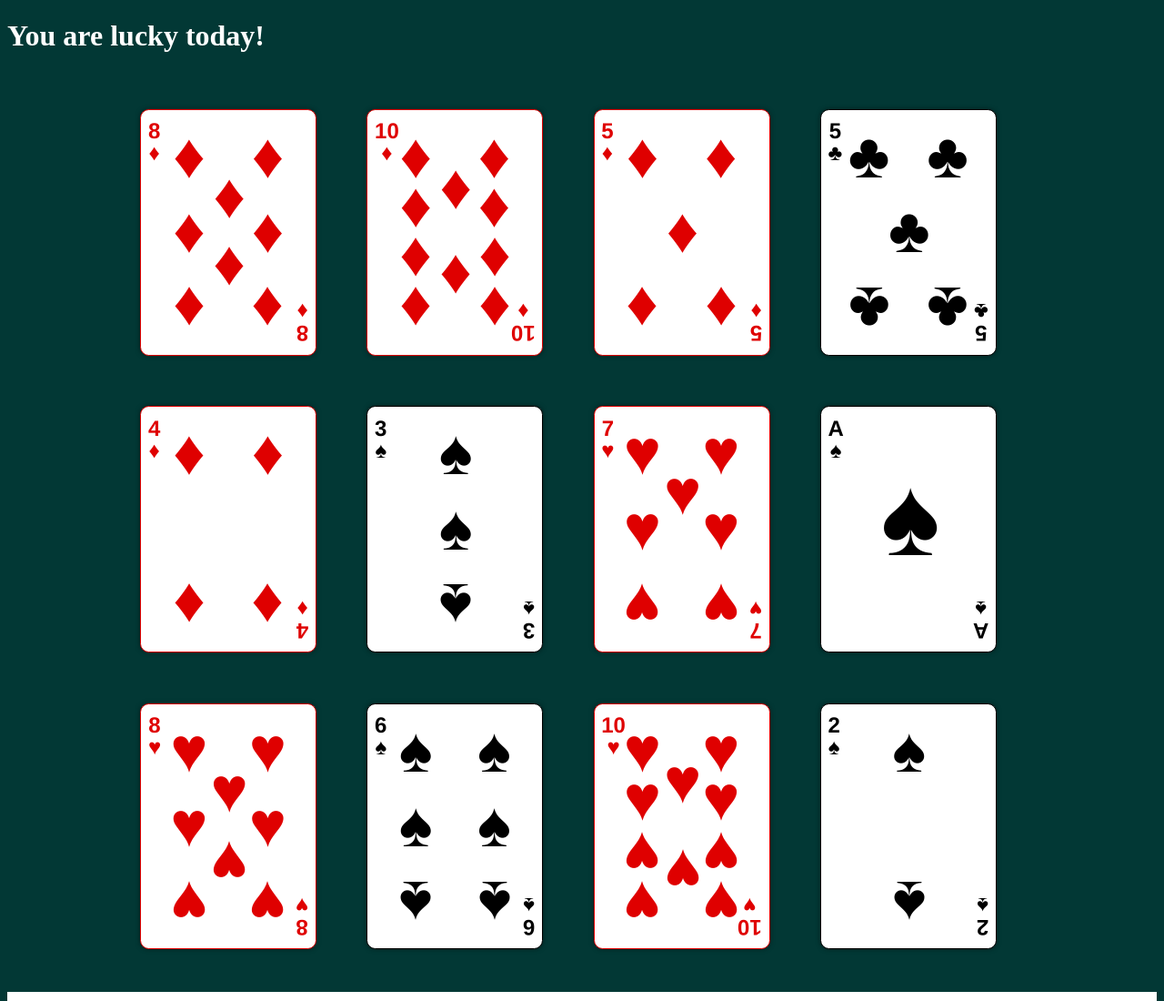
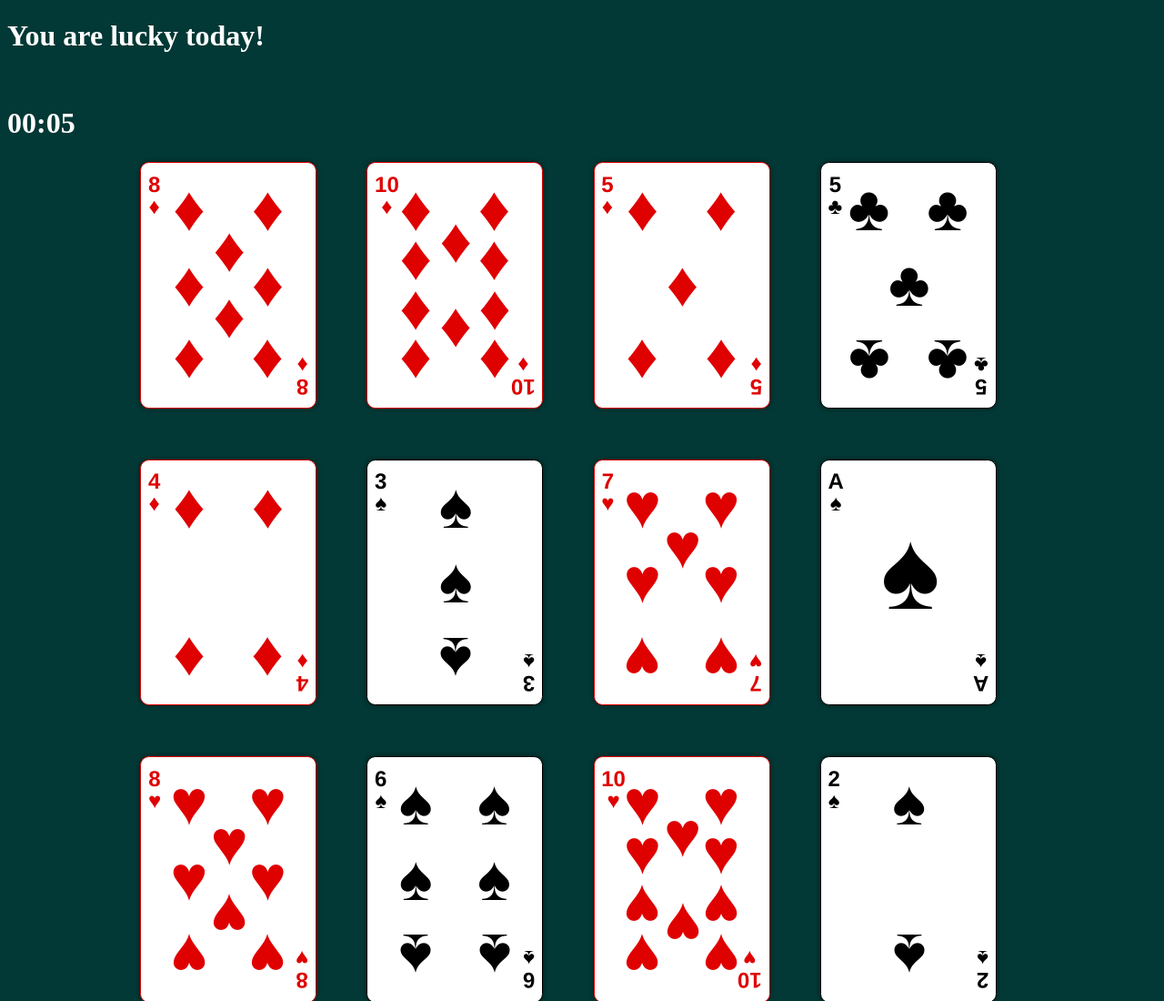
Before and after one commit to ayrbox/nepali-solitaire, a Gatsby site: page / in a window 1280 px wide. Shown: the top 1100 px of the page at 91% size. Built offline with nearby package versions, Linux system fonts and the light colour scheme; Gatsby itself is replaced by a stand-in of ours.

Commit message:
Add timer to the game.

```diff
--- a/src/components/Board/index.js
+++ b/src/components/Board/index.js
@@ -4,6 +4,7 @@ import uniq from 'lodash/uniq';
 
 import { useDeck } from '../../contexts/Deck';
 import { useBoard } from '../../contexts/BoardContext';
+import Timer from '../Timer';
 
 import Position from '../Position';
 
@@ -64,6 +65,7 @@ const Board = () => {
           </h1>
         </div>
       </div>
+      <Timer stop={_.remaining === 0} />
       <div className="row">
         <div
           className="col-12"
--- /dev/null
+++ b/src/components/Timer.js
@@ -0,0 +1,48 @@
+import React, { useState, useEffect } from 'react';
+
+const calculateTime = ({ min, sec }) => {
+  if (sec + 1 === 60) {
+    return {
+      min: min + 1,
+      sec: 0,
+    };
+  } else {
+    return {
+      min,
+      sec: sec + 1,
+    };
+  }
+};
+
+const padNumber = (num, padLength = 2) => `${num}`.padStart(padLength, '0');
+
+const Timer = ({ stop }) => {
+  const [time, setTime] = useState({
+    min: 0,
+    sec: 0,
+  });
+
+  const [timerHandler, setTimerHandler] = useState(null);
+
+  const { min, sec } = time;
+
+  useEffect(() => {
+    if (!stop) {
+      setTimerHandler(() =>
+        setInterval(() => {
+          setTime(prev => calculateTime(prev));
+        }, 1000)
+      );
+    } else {
+      clearInterval(timerHandler);
+    }
+  }, [stop]);
+
+  return (
+    <h1>
+      {padNumber(min)}:{padNumber(sec)}
+    </h1>
+  );
+};
+
+export default Timer;
```
